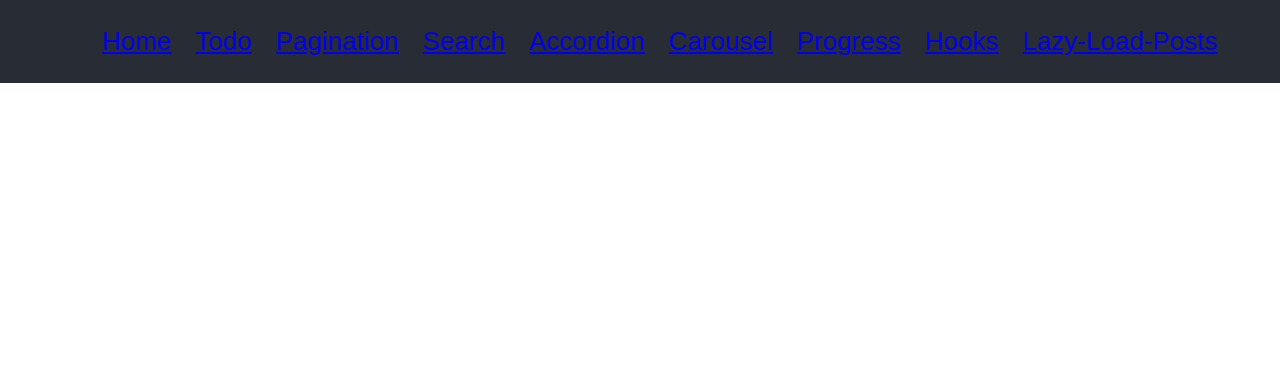
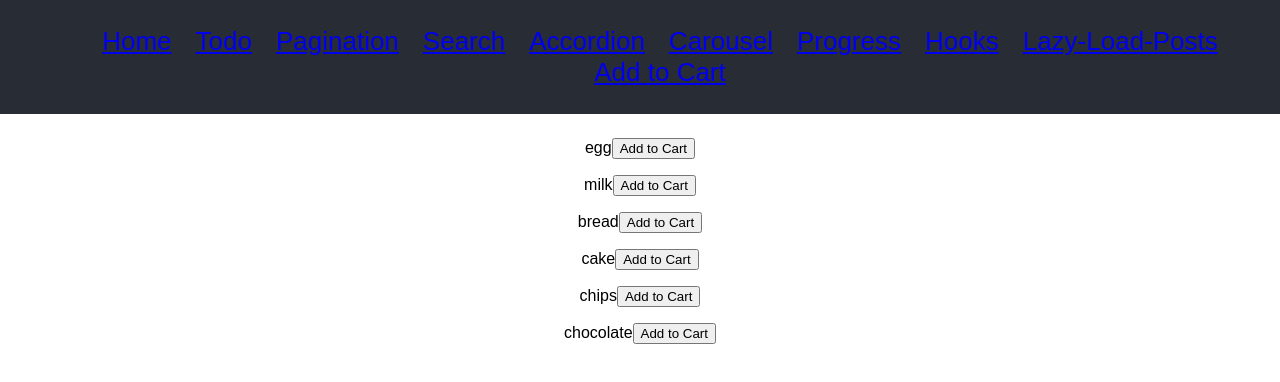
Before and after one commit to snsayed06/todo-list, a React (Create React App) app: page /cart in a window 1280 px wide. Shown: the top 382 px of the page. Built offline with nearby package versions, Linux system fonts and the light colour scheme.

Commit message:
add to cart

```diff
--- a/src/App.css
+++ b/src/App.css
@@ -42,6 +42,7 @@ nav > ul {
   display: flex;
   justify-content: center;
   list-style: none;
+  flex-wrap: wrap;
   > li {
     margin: 0 12px;
   }
--- a/src/App.js
+++ b/src/App.js
@@ -10,6 +10,7 @@ import CarouselPage from "../src/Pages/Carousel";
 import ProgressBarPage from "../src/Pages/ProgressBar";
 import HooksPage from "../src/Pages/Hooks";
 import LazyLoadPostsPage from "../src/Pages/LazyLoadPosts";
+import Cart from "../src/Pages/Cart";
 
 function App() {
   return (
@@ -44,6 +45,9 @@ function App() {
             <li>
               <Link to='/lazy'>Lazy-Load-Posts</Link>
             </li>
+            <li>
+              <Link to='/cart'>Add to Cart</Link>
+            </li>
           </ul>
         </nav>
       </header>
@@ -57,6 +61,7 @@ function App() {
         <Route path='/progress' element={<ProgressBarPage />} />
         <Route path='/hooks' element={<HooksPage />} />
         <Route path='/lazy' element={<LazyLoadPostsPage />} />
+        <Route path='/cart' element={<Cart />} />
       </Routes>
     </div>
   );
--- /dev/null
+++ b/src/Pages/Cart.js
@@ -0,0 +1,6 @@
+import AddToCart from '../components/AddToCart/AddToCart'
+
+const Cart = () => {
+    return <AddToCart/>
+  };
+  export default Cart;
--- /dev/null
+++ b/src/components/AddToCart/AddToCart.js
@@ -0,0 +1,58 @@
+import React, { useState, useEffect } from "react";
+
+const AddToCart = () => {
+  const [cart, setCart] = useState([]);
+  const products = [
+    { id: 1, product: "egg" },
+    { id: 2, product: "milk" },
+    { id: 3, product: "bread" },
+    { id: 4, product: "cake" },
+    { id: 5, product: "chips" },
+    { id: 6, product: "chocolate" },
+  ];
+
+  const cartHandler = (id) => {
+    const data = products.filter((prod) => prod.id === id);
+    setCart([...cart, ...data]);
+  };
+
+  const removeCartHandler = (id) => {
+    const data = cart.filter((prod) => prod.id !== id);
+    setCart([...data]);
+  };
+
+  return (
+    <div>
+      <div>
+        {products.map((product) => {
+          return (
+            <p key={product.id}>
+              {product.product}
+              <button onClick={() => cartHandler(product.id)}>
+                Add to Cart
+              </button>
+            </p>
+          );
+        })}
+      </div>
+      <br />
+      <br />
+      <br />
+      <div>
+        {cart &&
+          cart.map((product) => {
+            return (
+              <p key={product.id}>
+                {product.product}
+                <button onClick={() => removeCartHandler(product.id)}>
+                  Remove from Cart
+                </button>
+              </p>
+            );
+          })}
+      </div>
+    </div>
+  );
+};
+
+export default AddToCart;
```
